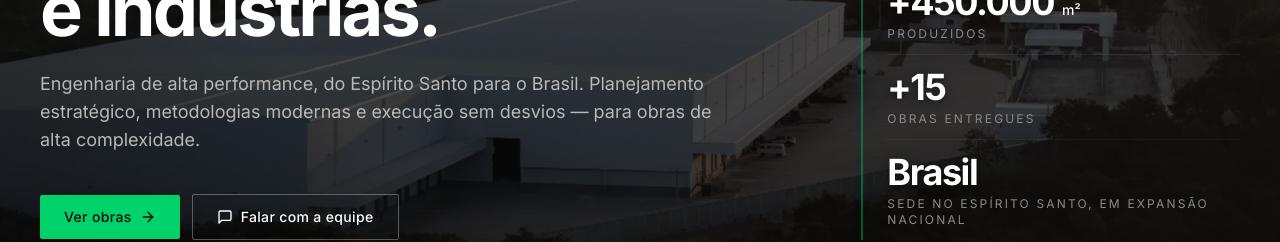
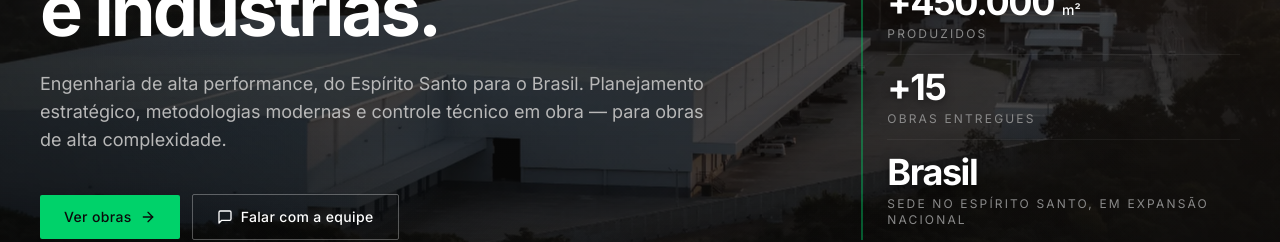
Before and after one commit to pedromoratti3-arch/aex-site, a Next.js app: page / in a window 1280 px wide. Shown: the part 441-683 px from the top of the page. Built offline with nearby package versions, Linux system fonts and the light colour scheme; no server answers.

Commit message:
copy: trocar 'execução sem desvios' por 'controle técnico em obra' no Hero

```diff
--- a/src/components/Hero.tsx
+++ b/src/components/Hero.tsx
@@ -194,8 +194,8 @@ export default function Hero() {
             className="mt-6 max-w-2xl text-base text-steel-200 md:text-lg"
           >
             Engenharia de alta performance, do Espírito Santo para o Brasil.
-            Planejamento estratégico, metodologias modernas e execução sem
-            desvios — para obras de alta complexidade.
+            Planejamento estratégico, metodologias modernas e controle técnico
+            em obra — para obras de alta complexidade.
           </motion.p>
 
           <motion.div
```
